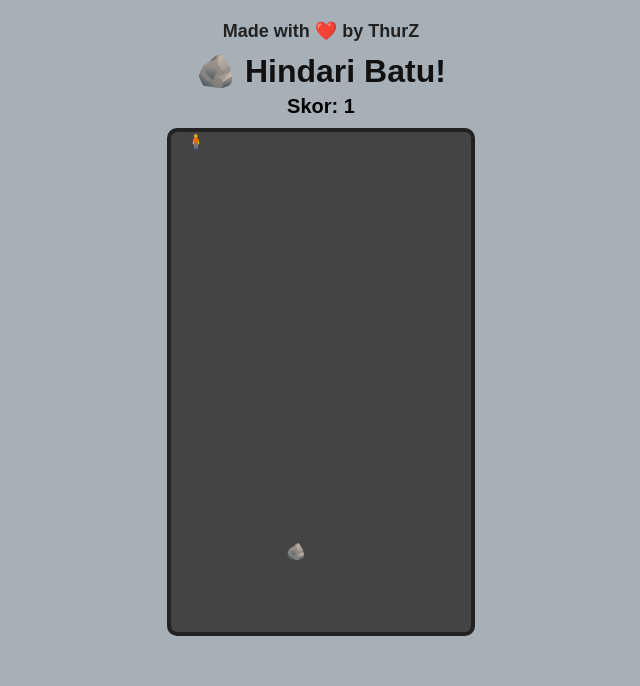
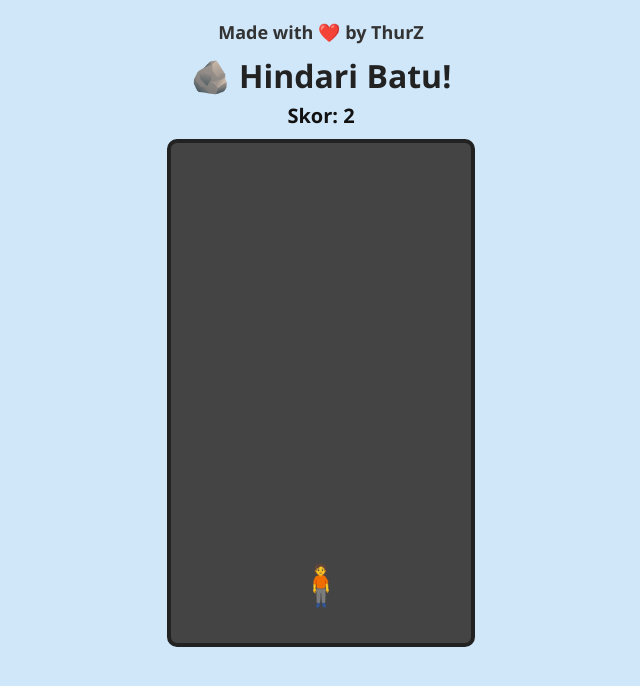
Before and after one commit to dozz12/fast-and-notfurious, a plain HTML site: page index.html in a window 1280 px wide. Shown: the whole page, without its empty margins (319-959 px from the left). Drawn offline with Linux system fonts and the light colour scheme.

Commit message:
Update style.css

```diff
--- a/style.css
+++ b/style.css
@@ -1,26 +1,26 @@
 body {
   margin: 0;
   text-align: center;
-  font-family: sans-serif;
-  background: #a7b0b6;
+  font-family: 'Segoe UI', Tahoma, Geneva, Verdana, sans-serif;
+  background: #d0e7f9;
 }
 
 .credit {
   margin-top: 20px;
   font-size: 18px;
+  color: #333;
   font-weight: bold;
-  color: #222;
 }
 
 h1 {
   margin: 10px 0 5px;
-  color: #111;
+  color: #222;
 }
 
 #score {
   font-size: 20px;
   margin-bottom: 10px;
-  color: #000;
+  color: #111;
   font-weight: bold;
 }
 
@@ -37,7 +37,21 @@ h1 {
 
 #player, #enemy {
   width: 50px;
-  height: auto;
+  height: 100px;
   position: absolute;
+  display: flex;
+  align-items: center;
+  justify-content: center;
+  font-size: 40px;
   user-select: none;
 }
+
+#player {
+  bottom: 10px;
+  left: 125px;
+}
+
+#enemy {
+  top: -120px;
+  left: 125px;
+}
```
